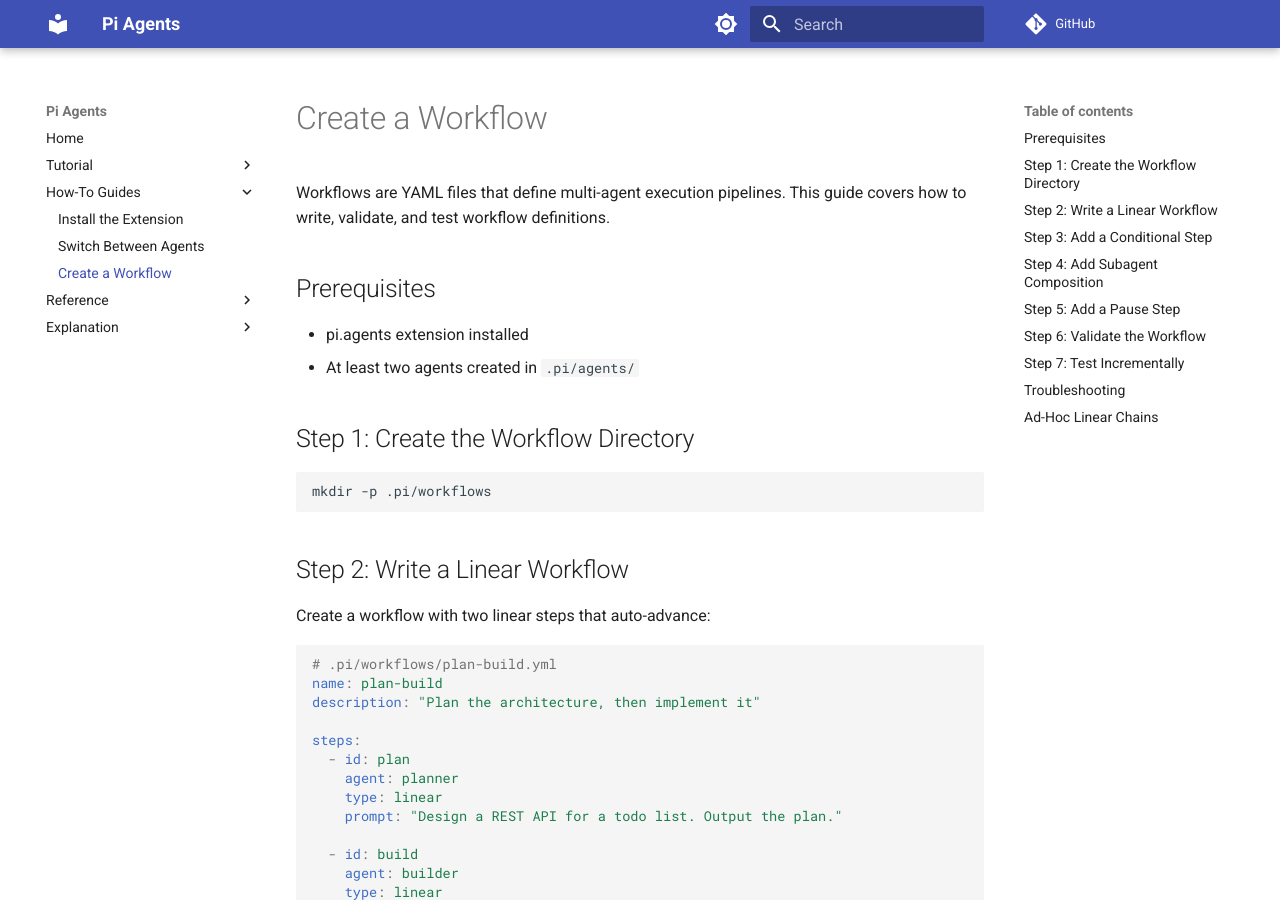
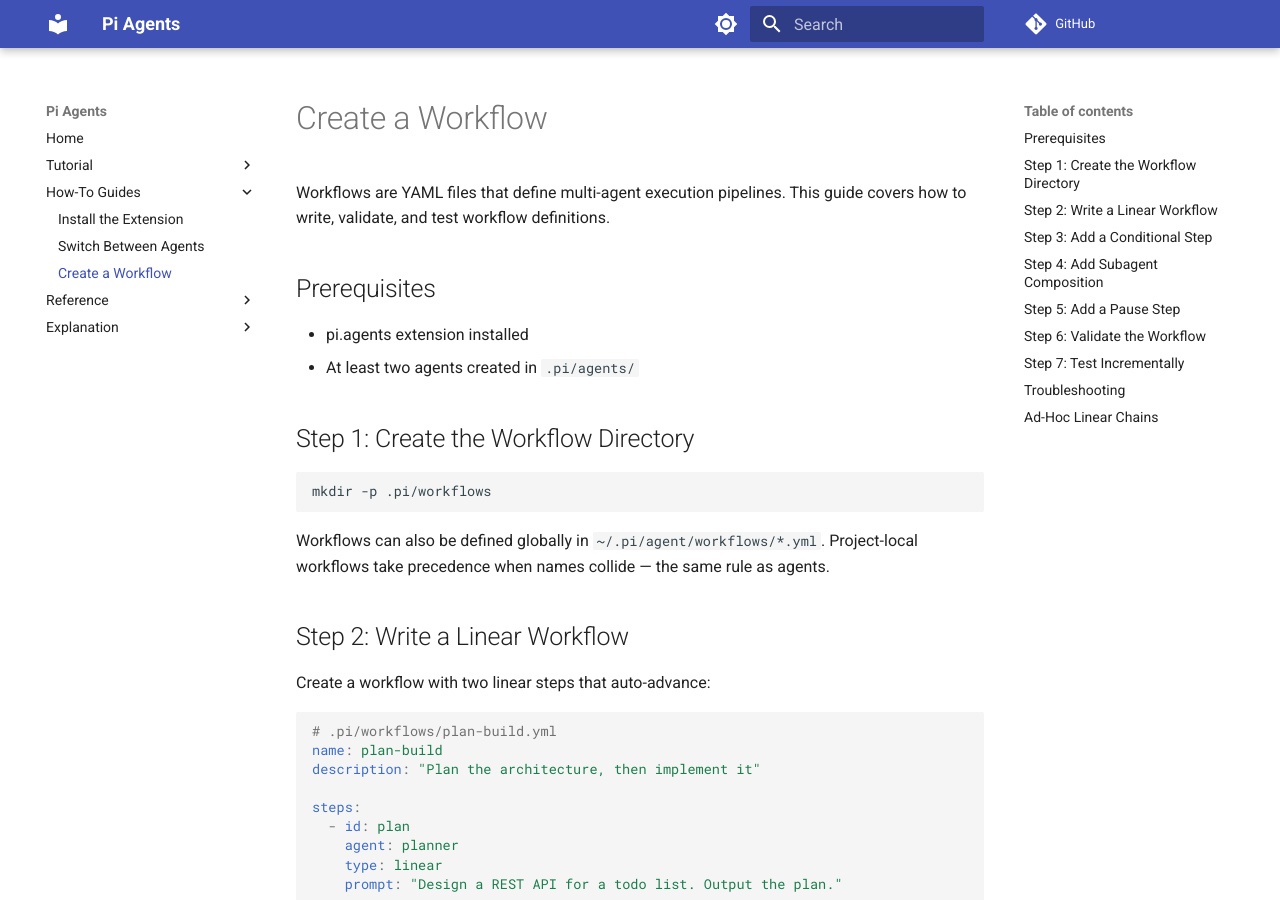
Before and after one commit to andrewhowdencom/pi.agents, an MkDocs documentation site: the page built from docs/how-to/create-workflow.md, in a window 1280 px wide and 900 px high. Built offline with MkDocs 1.6.1 and Material for MkDocs 9.7.7, drawn with Linux system fonts in a browser that asks for light colours; comment, search, counter and statistics services are not loaded.

Commit message:
Document global workflow discovery path in how-to guide
Users creating workflows need to know that ~/.pi/agent/workflows/*.yml is
an alternative to .pi/workflows/*.yml, with the same precedence rule as
agents (project-local wins on collision). This was already implemented in
the code but missing from the user-facing documentation.

Co-authored-by: Claude <claude@pi.agent>

````diff
--- a/docs/how-to/create-workflow.md
+++ b/docs/how-to/create-workflow.md
@@ -13,6 +13,10 @@ covers how to write, validate, and test workflow definitions.
 ```bash
 mkdir -p .pi/workflows
 ```
+
+Workflows can also be defined globally in `~/.pi/agent/workflows/*.yml`.
+Project-local workflows take precedence when names collide — the same rule as
+agents.
 
 ## Step 2: Write a Linear Workflow
 
````
